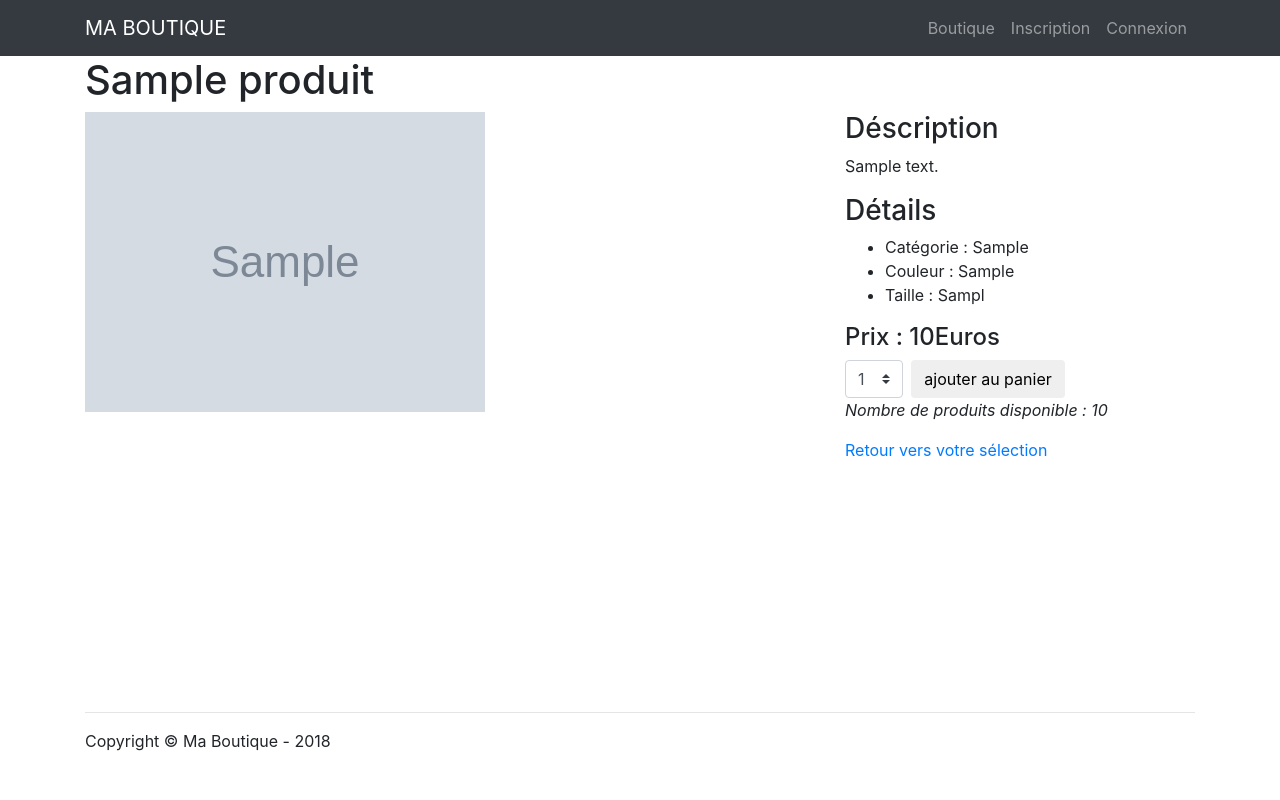
After one commit to moh3424/PHP, a PHP site: page /fiche_produit.php?id_produit=1 in a window 1280 px wide. The commit adds this page. Run offline with PHP 8.4, Linux system fonts and the light colour scheme; tables that the repository leaves empty hold one stand-in row (values such as "Sample post"); grey boxes marked "Sample" are stand-in pictures; some libraries are stand-ins or nearby versions.

Commit message:
La journée 9

```diff
--- a/07-site/admin/ajout_produit.php
+++ b/07-site/admin/ajout_produit.php
@@ -22,7 +22,7 @@ if (!empty($_POST)){
         $nom_photo = $_POST['reference'] . '_' . $_FILES['photo']['name']; // Pour créer un nom de fichier unique, on concatène la référence du produit avec le nom du fichier en cours d'upload
 
         $photo_bdd = 'photo/'. $nom_photo; // chemin relatif de la photo enregistré dans la BDD correspondant au fichier physique uploadé dans le dossier /photo/ du site
-        copy($_FILES['photo']['tmp_name'], '../ .$photo_bdd'); // on enregistre le fichier photo qui est temporairement dans $_FILES['photo]['tmp_name] dans le répértoire "../photo/nom_photo.jpg"
+        copy($_FILES['photo']['tmp_name'], '../' .$photo_bdd); // on enregistre le fichier photo qui est temporairement dans $_FILES['photo]['tmp_name] dans le répértoire "../photo/nom_photo.jpg"
 
     }
 
--- /dev/null
+++ b/07-site/fiche_produit.php
@@ -0,0 +1,110 @@
+<?php
+
+require_once 'inc/init.inc.php';
+
+// Variable d'affichage :
+$panier = '';
+$suggestion ='';
+
+// 1- On vérifie que le produit demandé existe bien (un produit en favori a pu être supprimé de la BDD ...):
+    if (isset($_GET['id_produit'])){// Si existe "id_produit" dans $_GET (donc dans l'url), c'est qu'un produit a été demandé
+
+        $resultat = executeRequete("SELECT * FROM produit WHERE id_produit = :id_produit", array(':id_produit' => $_GET['id_produit'])); // On sélectionne le produit demandé dans  l'url par son id
+
+
+        if ($resultat->rowCount() == 0){//  S'il n'ya pas de ligne dans $resultat, le produit demandé n'est pas en BDD : on redirige vers la boutique
+            header('location:boutique.php');
+            exit();
+        }
+        // Si on passe ici, le produit existe en BDD:
+        $produit = $resultat->fetch(PDO::FETCH_ASSOC);// On transforme l'objet $resultat en un array associatif $produit, sans boucle while car on est certain de n'avoir qu'un seul produit
+        // debug($produit);
+        extract($produit);// On extrait tous les indices sous forme de variables. Exemple $produit['titre] devient une variable $titre dont la valeur est produit['titre]
+
+
+        // -2 Affichage du formulaire d'ajout au panier si le stock est positif :
+            if ($stock > 0){
+                // Si j'ai du stock sur mon produit, on affiche le bouton d'ajout au panier
+
+               $panier .= '<form method="post" action="panier.php">';
+                    $panier .= '<input type="hidden" name="id_produit" value="'. $id_produit .'">';// champ caché qui permet de récupérer dans $_post la valeur de id du produit ajouté
+
+                    // Sélecteur pour sélectionner la quantité :
+                    $panier .= '<select name"quantite" class="custom-select col-sm-2">';
+                        for ($i =1; $i <= $stock && $i <= 5; $i++){
+                            $panier .= "<option> $i </option>";
+                        }
+                    $panier .= '</select>';
+
+                    // Bouton d'ajout au panier :
+                    $panier .= '<input type="submit" name"ajout_panier" value="ajouter au panier" class="btn col-sm8 ml-2">';
+               $panier .='</form>';
+               $panier .= '<p><i>Nombre de produits disponible : ' . $stock .'</i></p>';
+
+            }else {
+                $panier .= '<p>Rupture de stock</p>';
+            }
+
+
+    }else {
+        // On redirige l'internaute vers la boutique car aucun produit n'a été sélectionné :
+        header('location:boutique.php');
+        exit();
+
+    }/* fin if (isset($_GET['id_produit'])) */
+
+
+
+
+
+
+
+//--------------------------------AFFICHAGE--------------------------------------
+require_once 'inc/haut.inc.php'; // doctype, header, nav
+?>
+<div class="row">
+    <div class="col-lg-12">
+        <h1><?php echo $titre; ?></h1>
+    </div>
+
+    <div class="col-md-8">
+        <img class="img-fluid" src="<?php echo $photo;?>" alt="<?php  echo $titre;?>">
+    </div><!-- col-md-8 -->
+
+    <div class="col-md-4">
+        <h3>Déscription</h3>
+        <p><?php echo $description; ?></p>
+        <h3>Détails</h3>
+        <ul>
+            <li>Catégorie : <?php echo $categorie; ?></li>
+            <li>Couleur : <?php echo $couleur; ?></li>
+            <li>Taille : <?php echo $taille;?></li>
+        </ul>
+        <h4>Prix : <?php echo $prix;?>Euros</h4>
+        <?php echo $panier; ?>
+        <a href="boutique.php?categorie=<?php echo $categorie;?>">Retour vers votre sélection</a>
+
+    </div><!--  col-md-4 -->
+
+</div><!-- row -->
+
+
+
+
+
+<?php
+
+
+
+
+
+
+
+
+
+
+
+
+
+
+require_once 'inc/bas.inc.php'; // footer et fermetures des balise
--- a/07-site/inc/fonctions.inc.php
+++ b/07-site/inc/fonctions.inc.php
@@ -56,7 +56,7 @@ function executeRequete($req, $param = array()){ // cette fonction attend deux v
     global $pdo; // permet d'avoir accès à la variable $pdo définie dans l'espace global (c'est à dire hors de cette fonction)au sein de cette fonction
 
     $result = $pdo->prepare($req); // on prépare la requête envoyée à notre fonction
-    $result->execute($param); // on exécute la requête en lui donnant l'array présent dans $param qui associe tous les marqueurs à leur valeur
+    $result ->execute($param); // on exécute la requête en lui donnant l'array présent dans $param qui associe tous les marqueurs à leur valeur
 
     return $result; // on retourne le résultat de la requête de SELECT
 
```
Also changed, not shown: 07-site/boutique.php (added, +73 -0 lines), 07-site/panier.php (added, +32 -0 lines), 07-site/photo/pantalon1_pantalon1.jpg (added), 07-site/photo/pantalon2_pantalon2.jpg (added), 07-site/photo/robe noir_robe1.jpg (added), 07-site/photo/robe rose_robe2.jpg (added).
